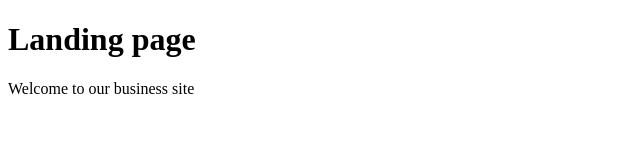
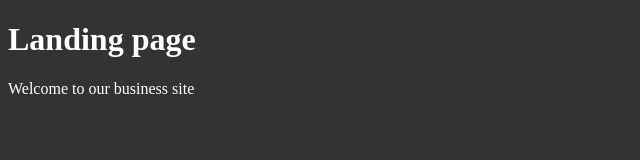
Before and after one commit to unclebay143/git-demo, a plain HTML site: page index.html in a window 1280 px wide. Shown: the whole page, without its empty margins (0-640 px from the left). Drawn offline with Linux system fonts and the light colour scheme.

Commit message:
merge main to dark-mode

```diff
--- a/index.html
+++ b/index.html
@@ -6,6 +6,12 @@
     <meta name="viewport" content="width=device-width, initial-scale=1.0" />
     <title>Document</title>
   </head>
+  <style>
+    body {
+      background-color: #333333;
+      color: #ffffff;
+    }
+  </style>
   <body>
     <h1>Landing page</h1>
 
```
